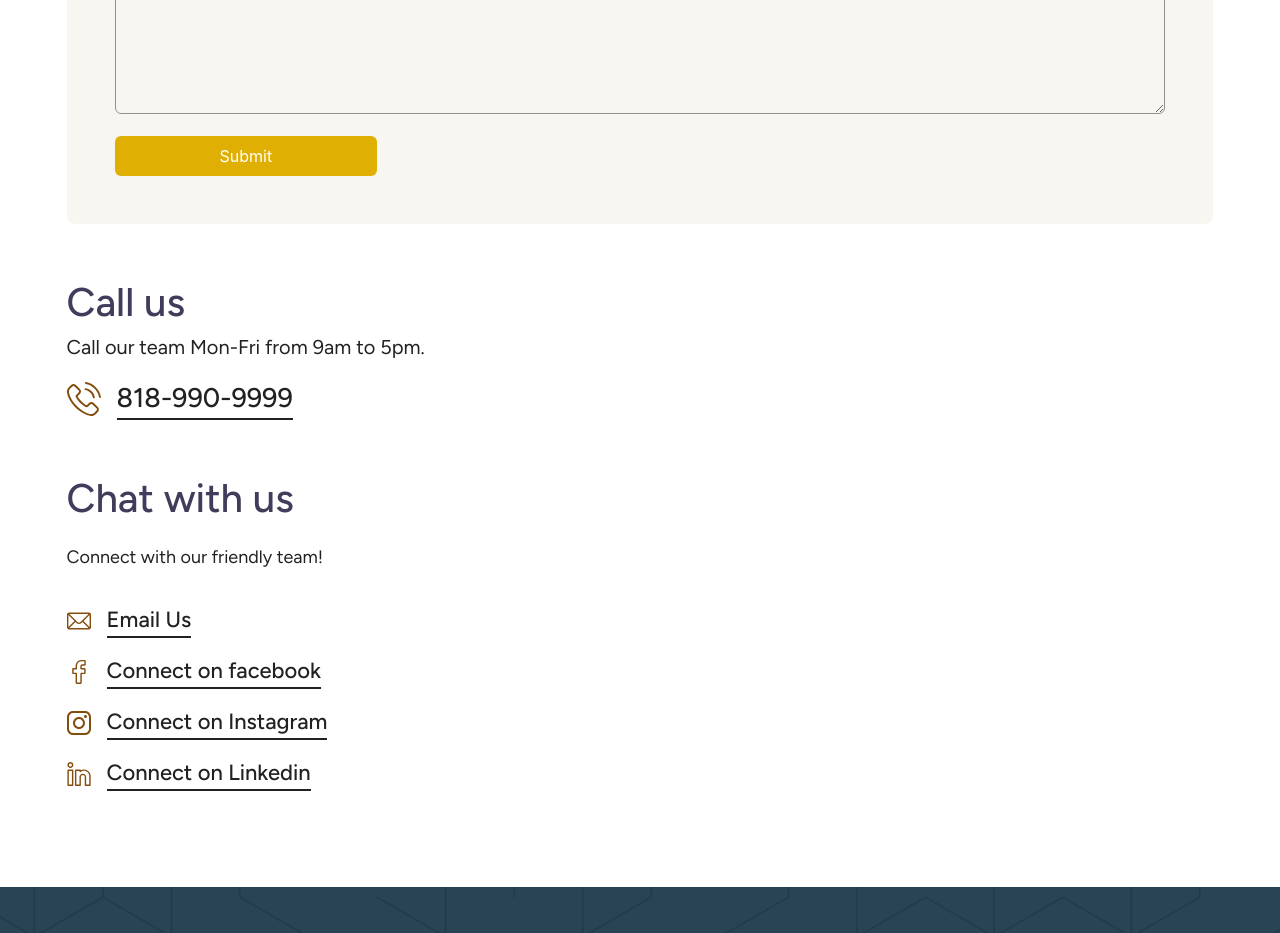
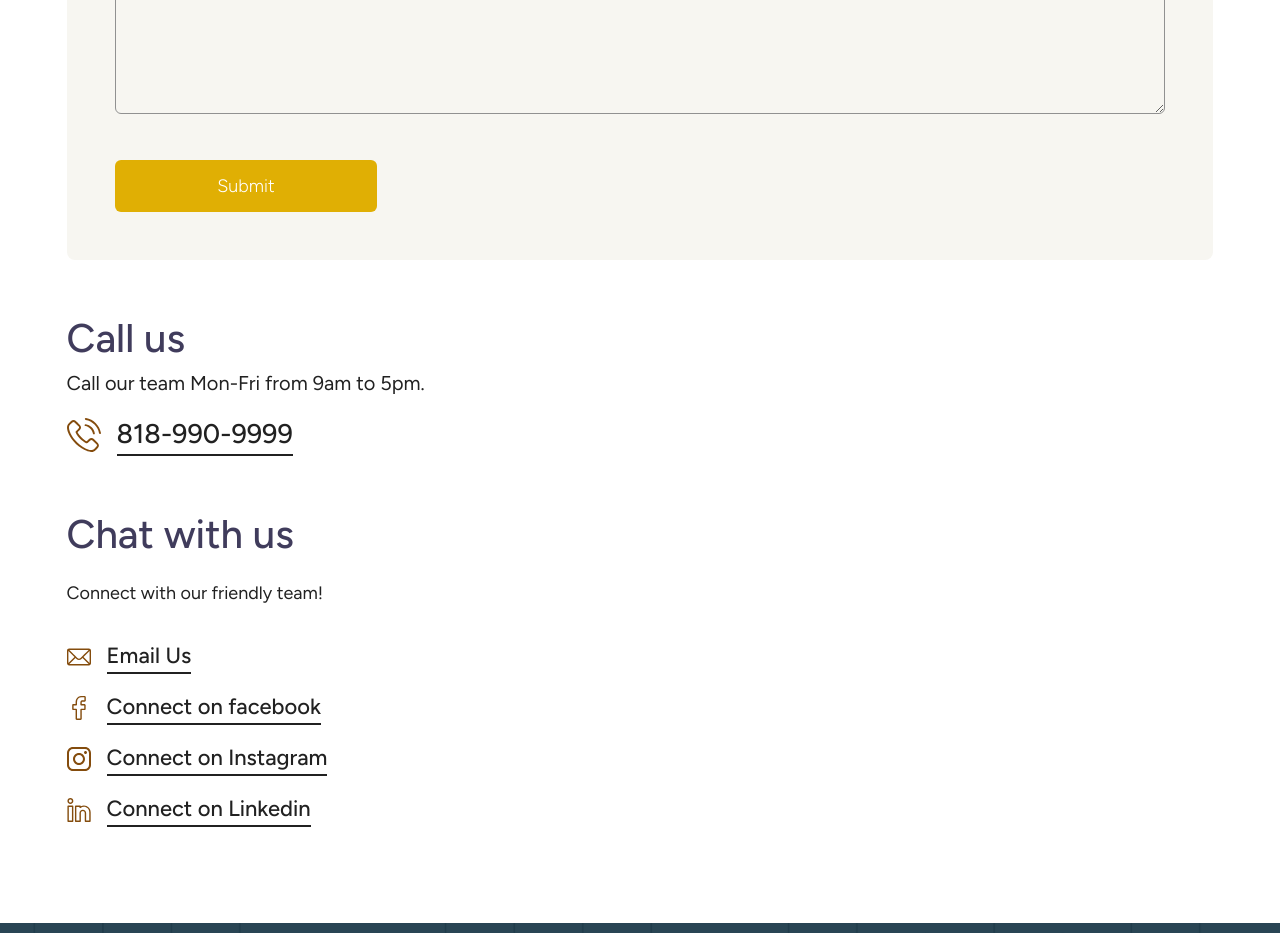
Before and after one commit to Abheerajput/rkllwa, a React (Create React App) app: page /contactus in a window 1280 px wide. Shown: the part 1240-2173 px from the top of the page. Built offline with nearby package versions, Linux system fonts and the light colour scheme; a web font is replaced by a local one.

Commit message:
latest-code

```diff
--- a/src/Pages/Careers/Careers.jsx
+++ b/src/Pages/Careers/Careers.jsx
@@ -271,7 +271,7 @@ const Careers = () => {
 </div>
 
 </div>
-              <div className="w-1/2 mt-4">
+              <div className="w-1/4 xs:w-1/2 mt-4">
 
                 <button
                   type="submit"
--- a/src/Pages/Contact/Contact.jsx
+++ b/src/Pages/Contact/Contact.jsx
@@ -198,8 +198,16 @@ const Contact = () => {
                 ></textarea>
               </div>
 
-              <div className="w-1/4 ">
-                <button type="submit" className={`bg-[#E0AF04] text-white p-2 rounded-md w-full  xs:text-[12px] transition-colors ${submitted && "cursor-not-allowed bg-[#e0b004cd]" } `}>Submit</button>
+              <div className="w-1/4 xs:w-1/2 ">
+              <button
+                  type="submit"
+                  className={`fgt-ff-light mt-6 py-3 px-6 text-lg sm:text-lg text-white rounded-md w-full bg-[#E0AF04]  transition-colors duration-300 ease-in-out ${
+                    submitted ? "opacity-50 cursor-not-allowed" : ""
+                  }`}
+                  disabled={submitted}
+                >
+                  {submitted ? "Submitting..." : "Submit"}
+                </button>
               </div>
             </form>
           </div>
@@ -293,7 +301,7 @@ const Contact = () => {
     style={{ zIndex: 1000 }}
   >
     <div
-      className="bg-white p-8 rounded-md"
+      className="bg-white p-8 rounded-md xs:w-[90%]"
       style={{
         position: 'absolute',
         top: '50%',
```
